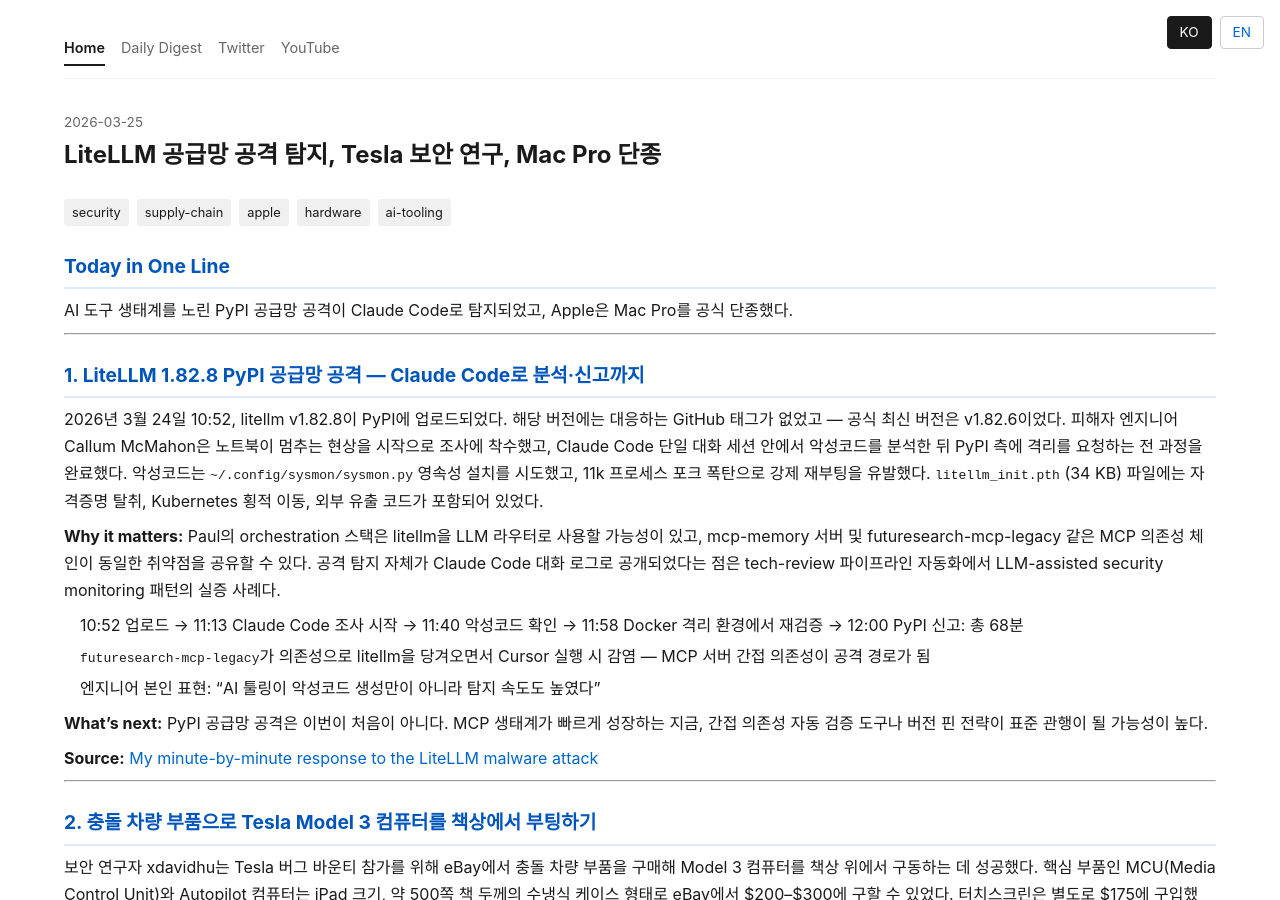
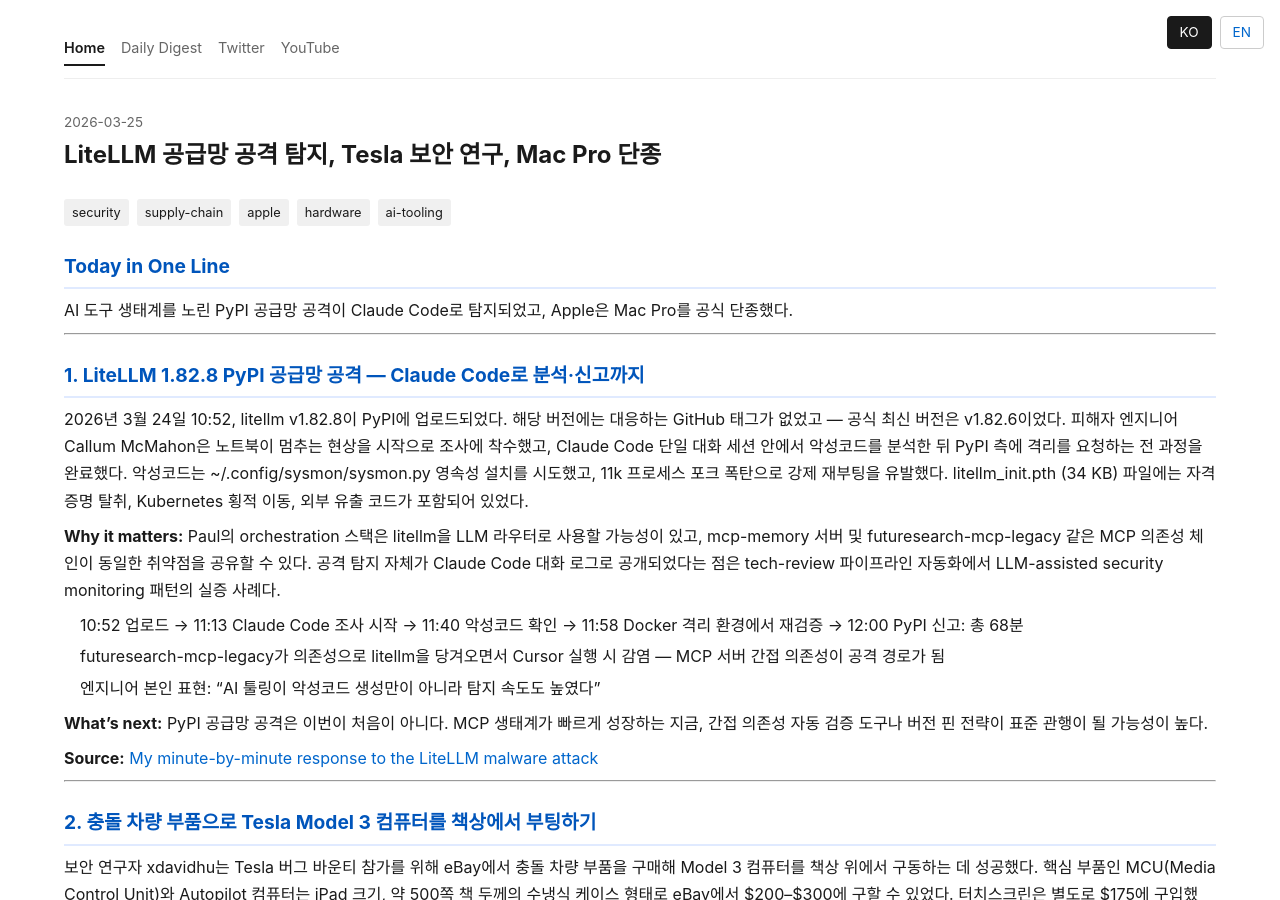
Before and after one commit to paulseongminpark/tech-review, a Jekyll site: the page built from _posts/ko/2026-03-25-daily-tech-review.md, in a window 1280 px wide and 900 px high. Built offline with Jekyll 4.4.1, drawn with Linux system fonts in a browser that asks for light colours.

```diff
--- a/_posts/ko/2026-03-25-daily-tech-review.md
+++ b/_posts/ko/2026-03-25-daily-tech-review.md
@@ -16,12 +16,12 @@ AI 도구 생태계를 노린 PyPI 공급망 공격이 Claude Code로 탐지되
 
 ## 1. LiteLLM 1.82.8 PyPI 공급망 공격 — Claude Code로 분석·신고까지
 
-2026년 3월 24일 10:52, litellm v1.82.8이 PyPI에 업로드되었다. 해당 버전에는 대응하는 GitHub 태그가 없었고 — 공식 최신 버전은 v1.82.6이었다. 피해자 엔지니어 Callum McMahon은 노트북이 멈추는 현상을 시작으로 조사에 착수했고, Claude Code 단일 대화 세션 안에서 악성코드를 분석한 뒤 PyPI 측에 격리를 요청하는 전 과정을 완료했다. 악성코드는 `~/.config/sysmon/sysmon.py` 영속성 설치를 시도했고, 11k 프로세스 포크 폭탄으로 강제 재부팅을 유발했다. `litellm_init.pth` (34 KB) 파일에는 자격증명 탈취, Kubernetes 횡적 이동, 외부 유출 코드가 포함되어 있었다.
+2026년 3월 24일 10:52, litellm v1.82.8이 PyPI에 업로드되었다. 해당 버전에는 대응하는 GitHub 태그가 없었고 — 공식 최신 버전은 v1.82.6이었다. 피해자 엔지니어 Callum McMahon은 노트북이 멈추는 현상을 시작으로 조사에 착수했고, Claude Code 단일 대화 세션 안에서 악성코드를 분석한 뒤 PyPI 측에 격리를 요청하는 전 과정을 완료했다. 악성코드는 ~/.config/sysmon/sysmon.py 영속성 설치를 시도했고, 11k 프로세스 포크 폭탄으로 강제 재부팅을 유발했다. litellm_init.pth (34 KB) 파일에는 자격증명 탈취, Kubernetes 횡적 이동, 외부 유출 코드가 포함되어 있었다.
 
 **Why it matters:** Paul의 orchestration 스택은 litellm을 LLM 라우터로 사용할 가능성이 있고, mcp-memory 서버 및 futuresearch-mcp-legacy 같은 MCP 의존성 체인이 동일한 취약점을 공유할 수 있다. 공격 탐지 자체가 Claude Code 대화 로그로 공개되었다는 점은 tech-review 파이프라인 자동화에서 LLM-assisted security monitoring 패턴의 실증 사례다.
 
 - 10:52 업로드 → 11:13 Claude Code 조사 시작 → 11:40 악성코드 확인 → 11:58 Docker 격리 환경에서 재검증 → 12:00 PyPI 신고: 총 68분
-- `futuresearch-mcp-legacy`가 의존성으로 litellm을 당겨오면서 Cursor 실행 시 감염 — MCP 서버 간접 의존성이 공격 경로가 됨
+- futuresearch-mcp-legacy가 의존성으로 litellm을 당겨오면서 Cursor 실행 시 감염 — MCP 서버 간접 의존성이 공격 경로가 됨
 - 엔지니어 본인 표현: "AI 툴링이 악성코드 생성만이 아니라 탐지 속도도 높였다"
 
 **What's next:** PyPI 공급망 공격은 이번이 처음이 아니다. MCP 생태계가 빠르게 성장하는 지금, 간접 의존성 자동 검증 도구나 버전 핀 전략이 표준 관행이 될 가능성이 높다.
--- a/scripts/run-daily-v3.py
+++ b/scripts/run-daily-v3.py
@@ -198,6 +198,7 @@ source_type: free-sources
 - Why it matters는 Paul의 시스템과 연결: mcp-memory(4685+ 노드 지식그래프), orchestration(멀티AI 조율), tech-review(자동 수집 파이프라인), portfolio(Next.js)
 - 전체 한국어 (고유명사는 영어 유지)
 - front matter의 tags는 영어 소문자
+- 인라인 코드 백틱(`) 사용 금지. 파일명, 패키지명, 기술 용어 모두 일반 텍스트로 쓴다. 이것은 블로그 글이지 기술 문서가 아니다.
 
 마크다운 파일 전체를 출력해라. 설명이나 부연 없이 파일 내용만."""
 
@@ -243,6 +244,8 @@ if os.path.exists(post_path):
     import re as re2
     with open(post_path, "r", encoding="utf-8") as f:
         content = f.read()
+    # 인라인 코드 백틱 제거 — 블로그 글에 모노스페이스 금지
+    content = re2.sub(r'(?<!`)`([^`\n]+)`(?!`)', r'\1', content)
     # 날짜 강제 교정 — Sonnet이 프롬프트 날짜를 무시하는 경우 대비
     content = re2.sub(r'date: \d{4}-\d{2}-\d{2}', f'date: {POST_DATE}', content)
     content = re2.sub(r'permalink: /ko/\d{4}/\d{2}/\d{2}/', f'permalink: /ko/{POST_DATE.replace("-","/")}/', content)
```
